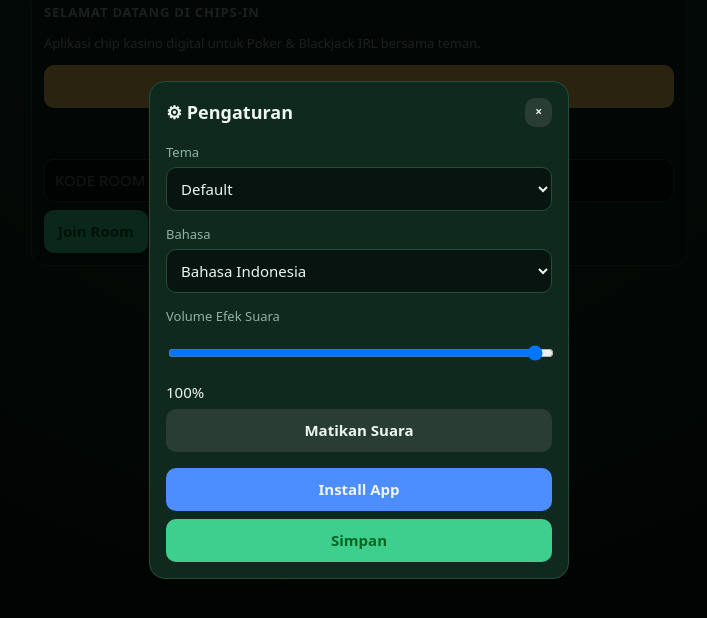
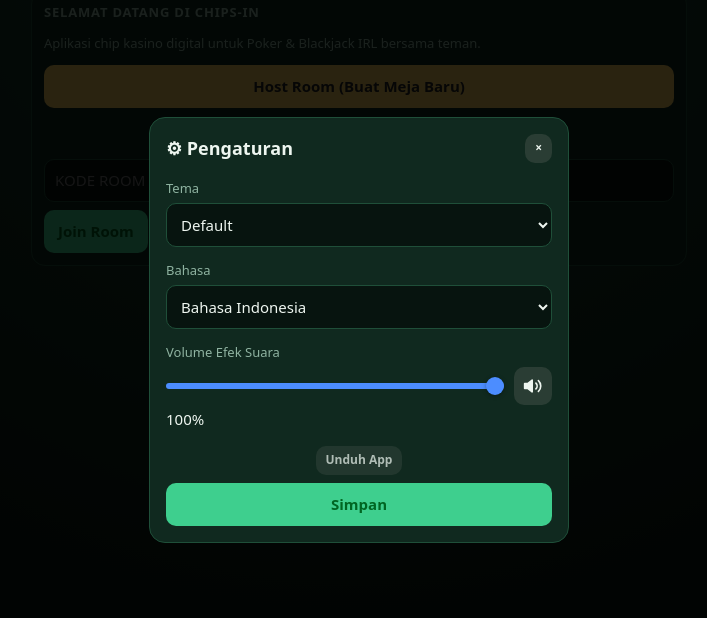
Before and after one commit to MKsafr/chips-in, a website: page app/Views/index.html in a window 1280 px wide. Both pictures are taken after a click on the button "Pengaturan". Shown: the part 70-688 px from the top of the page, without its empty margins (281-988 px from the left). Drawn offline with Linux system fonts and the light colour scheme.

Commit message:
Perbaikan UI setting

```diff
--- a/public/assets/css/app.css
+++ b/public/assets/css/app.css
@@ -606,12 +606,108 @@
       }
       .volume-control {
         display: grid;
-        grid-template-columns: 1fr auto;
-        gap: 8px;
+        grid-template-columns: minmax(0, 1fr) 38px;
+        gap: 4px 10px;
         align-items: center;
       }
-      .volume-control input {
+      .volume-control input[type="range"] {
+        grid-column: 1;
+        grid-row: 1;
+        appearance: none;
+        width: 100%;
+        height: 24px;
+        margin: 0;
+        padding: 0;
+        border: 0;
+        border-radius: 0;
+        background: transparent;
+        cursor: pointer;
+        touch-action: pan-y;
+      }
+      .volume-control input[type="range"]::-webkit-slider-runnable-track {
+        width: calc(100% - 18px);
+        height: 6px;
+        margin: 0 auto;
+        border-radius: 999px;
+        background: linear-gradient(
+          to right,
+          var(--blu) 0%,
+          var(--blu) var(--volume-level),
+          var(--line) var(--volume-level),
+          var(--line) 100%
+        );
+      }
+      .volume-control input[type="range"]::-moz-range-track {
+        height: 6px;
+        border-radius: 999px;
+        background: var(--line);
+      }
+      .volume-control input[type="range"]::-moz-range-progress {
+        height: 6px;
+        border-radius: 999px;
+        background: var(--blu);
+      }
+      .volume-control input[type="range"]::-webkit-slider-thumb {
+        appearance: none;
+        width: 18px;
+        height: 18px;
+        margin-top: -6px;
+        border: 0;
+        border-radius: 50%;
+        background: var(--blu);
+        box-shadow: 0 1px 4px rgba(0, 0, 0, 0.35);
+      }
+      .volume-control input[type="range"]::-moz-range-thumb {
+        width: 18px;
+        height: 18px;
+        border: 0;
+        border-radius: 50%;
+        background: var(--blu);
+        box-shadow: 0 1px 4px rgba(0, 0, 0, 0.35);
+      }
+      .mute-toggle {
+        grid-column: 2;
+        grid-row: 1;
+        display: grid;
+        place-items: center;
+        width: 38px;
+        height: 38px;
+        padding: 8px;
+        color: var(--tx);
+      }
+      .mute-toggle svg {
+        width: 20px;
+        height: 20px;
+        overflow: visible;
+        fill: none;
+        stroke: currentColor;
+        stroke-width: 2;
+        stroke-linecap: round;
+        stroke-linejoin: round;
+      }
+      .mute-toggle svg path:first-child {
+        fill: currentColor;
+        stroke: currentColor;
+      }
+      .mute-toggle .mute-slash {
+        stroke: var(--red);
+        stroke-width: 2.5;
+      }
+      .volume-control > span {
         grid-column: 1 / -1;
+        grid-row: 2;
+      }
+      .install-app-button {
+        display: block;
+        width: max-content;
+        max-width: 100%;
+        margin: 0 auto 8px;
+        opacity: 0.72;
+        font-weight: 600;
+      }
+      .install-app-button:hover,
+      .install-app-button:focus-visible {
+        opacity: 1;
       }
       .avgrid {
         display: grid;
--- a/public/assets/js/state.js
+++ b/public/assets/js/state.js
@@ -39,7 +39,7 @@
         "— ATAU —": "— OR —",
         "Kode Room (6 Karakter)": "Room Code (6 characters)",
         "Join Room": "Join Room",
-        "Install App": "Install App",
+        "Unduh App": "Install App",
         "Lanjutkan ke room sebelumnya?": "Continue to your previous room?",
         "Kamu telah dikeluarkan": "You have been removed",
         "Bandar telah mengeluarkan kamu dari room.": "The dealer removed you from the room.",
--- a/public/assets/js/ui-controls.js
+++ b/public/assets/js/ui-controls.js
@@ -24,6 +24,8 @@
       function setVolume(value) {
         currentVolume = Math.max(0, Math.min(Number(value) / 100, 1));
         localStorage.cb_volume = String(currentVolume);
+        const slider = $("#volumeSlider");
+        if (slider) slider.style.setProperty("--volume-level", `${currentVolume * 100}%`);
         const label = $("#volumeValue");
         if (label) label.textContent = `${Math.round(currentVolume * 100)}%`;
       }
@@ -43,11 +45,16 @@
         <select onchange="updateLanguage(this.value)">${Object.keys(LANGUAGES).map((key) => `<option value="${key}" ${key === currentLanguage ? "selected" : ""}>${LANGUAGES[key]}</option>`).join("")}</select>
       </label>
       <div class="settings-option"><span class="mut">${translateText("Volume Efek Suara")}</span>
-        <div class="volume-control"><input type="range" min="0" max="100" value="${Math.round(currentVolume * 100)}" aria-label="${translateText("Volume Efek Suara")}" oninput="setVolume(this.value)"><span id="volumeValue">${Math.round(currentVolume * 100)}%</span></div>
-        <button class="g" onclick="toggleMute()">${translateText(soundMuted ? "Nyalakan Suara" : "Matikan Suara")}</button>
+        <div class="volume-control">
+          <input id="volumeSlider" type="range" min="0" max="100" step="1" value="${Math.round(currentVolume * 100)}" style="--volume-level:${currentVolume * 100}%" aria-label="${translateText("Volume Efek Suara")}" oninput="setVolume(this.value)">
+          <button class="g mute-toggle" aria-label="${translateText(soundMuted ? "Nyalakan Suara" : "Matikan Suara")}" title="${translateText(soundMuted ? "Nyalakan Suara" : "Matikan Suara")}" aria-pressed="${soundMuted}" onclick="toggleMute()">
+            <svg viewBox="0 0 24 24" aria-hidden="true"><path d="M11 5 6 9H2v6h4l5 4V5z"></path>${soundMuted ? "" : '<path d="M15.5 8.5a5 5 0 0 1 0 7"></path><path d="M18.5 5.5a9 9 0 0 1 0 13"></path>'}${soundMuted ? '<path class="mute-slash" d="m4 4 16 16"></path>' : ""}</svg>
+          </button>
+          <span id="volumeValue">${Math.round(currentVolume * 100)}%</span>
+        </div>
       </div>
     </div>
-    <button class="b" style="width:100%;margin-bottom:8px" onclick="installApp()">${translateText("Install App")}</button>
+    <button class="g s install-app-button" onclick="installApp()">${translateText("Unduh App")}</button>
     <button class="ok" style="width:100%" onclick="closeSettings()">${translateText("Simpan")}</button>
   </div></div>`;
         localizeTree($("#modal"));
```
